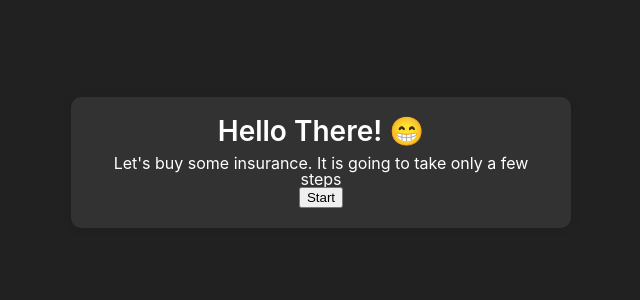
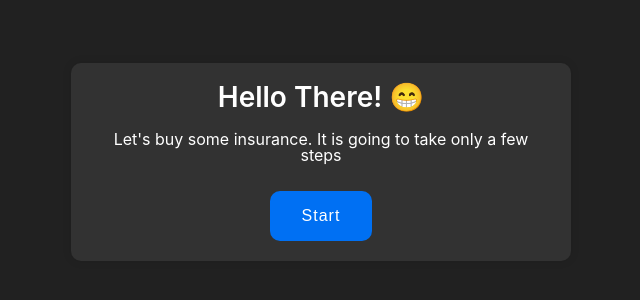
Before and after one commit to chiquyet199/covergo-stepper, a React (Create React App) app: page / in a window 1280 px wide. Shown: the part 238-538 px from the top of the page, without its empty margins (319-959 px from the left). Built offline with nearby package versions, Linux system fonts and the light colour scheme.

Commit message:
Style the info box

```diff
--- /dev/null
+++ b/src/components/Button/Button.module.css
@@ -0,0 +1,26 @@
+.button {
+  border: none;
+  color: white;
+  padding: 1.6rem 3.2rem;
+  text-align: center;
+  text-decoration: none;
+  display: inline-block;
+  font-size: var(--text-body-1);
+  letter-spacing: 1px;
+  cursor: pointer;
+  border-radius: 1rem;
+}
+
+.appearance-contained {
+  background-color: var(--color-primary);
+}
+
+.appearance-outlined {
+  background-color: transparent;
+  border: 1px solid var(--color-primary);
+}
+
+.appearance-ghost {
+  background-color: transparent;
+  border: none;
+}
--- a/src/components/Button/Button.tsx
+++ b/src/components/Button/Button.tsx
@@ -1,10 +1,21 @@
+import styles from './Button.module.css'
 interface ButtonProps extends React.ButtonHTMLAttributes<HTMLButtonElement> {
   children: React.ReactNode
+  appearance?: 'contained' | 'outlined' | 'ghost'
 }
 
-const Button: React.FC<ButtonProps> = ({ children, className, ...props }) => {
+const Button: React.FC<ButtonProps> = ({
+  children,
+  className,
+  appearance = 'contained',
+  ...props
+}) => {
+  const classes = [styles.button]
+  if (className) classes.push(className)
+  if (appearance) classes.push(styles[`appearance-${appearance}`])
+
   return (
-    <button className={className} {...props}>
+    <button className={classes.join(' ')} {...props}>
       {children}
     </button>
   )
--- a/src/components/Card/Card.module.css
+++ b/src/components/Card/Card.module.css
@@ -1,9 +1,9 @@
 .cardContainer {
   display: flex;
   flex-direction: column;
-  width: 100%;
+  width: 95%;
   max-width: 50rem;
-  min-width: 32rem;
+  min-width: 28rem;
   background-color: var(--color-background-2);
   border-radius: 10px;
   box-shadow: 0px 0px 10px var(--color-transparent-1);
--- a/src/components/InfoBox/InfoBox.module.css
+++ b/src/components/InfoBox/InfoBox.module.css
@@ -9,5 +9,11 @@
   font-size: var(--text-heading-1);
   font-weight: var(--text-bold);
   color: var(--color-text-1);
-  margin-bottom: 1rem;
+  margin-bottom: 2rem;
 }
+
+.description {
+  font-size: var(--text-body-1);
+  color: var(--color-text-1);
+  margin-bottom: 2.8rem;
+}
--- a/src/components/InfoBox/InfoBox.tsx
+++ b/src/components/InfoBox/InfoBox.tsx
@@ -15,7 +15,7 @@ const InfoBox: React.FC<InfoBoxProps> = ({
 }) => (
   <div className={styles.container}>
     <h3 className={styles.title}>{title}</h3>
-    <p>{description}</p>
+    <p className={styles.description}>{description}</p>
 
     <Button onClick={onClick}>{actionLabel}</Button>
   </div>
```
